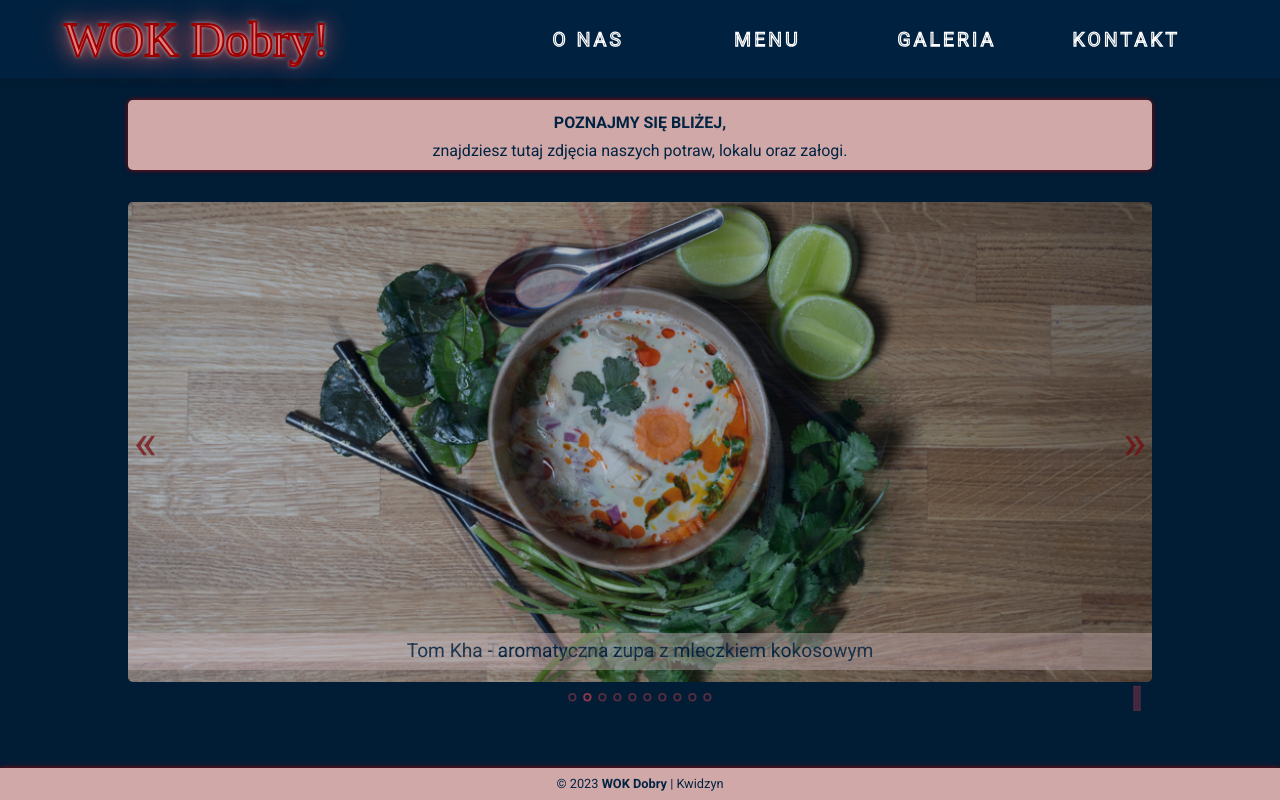
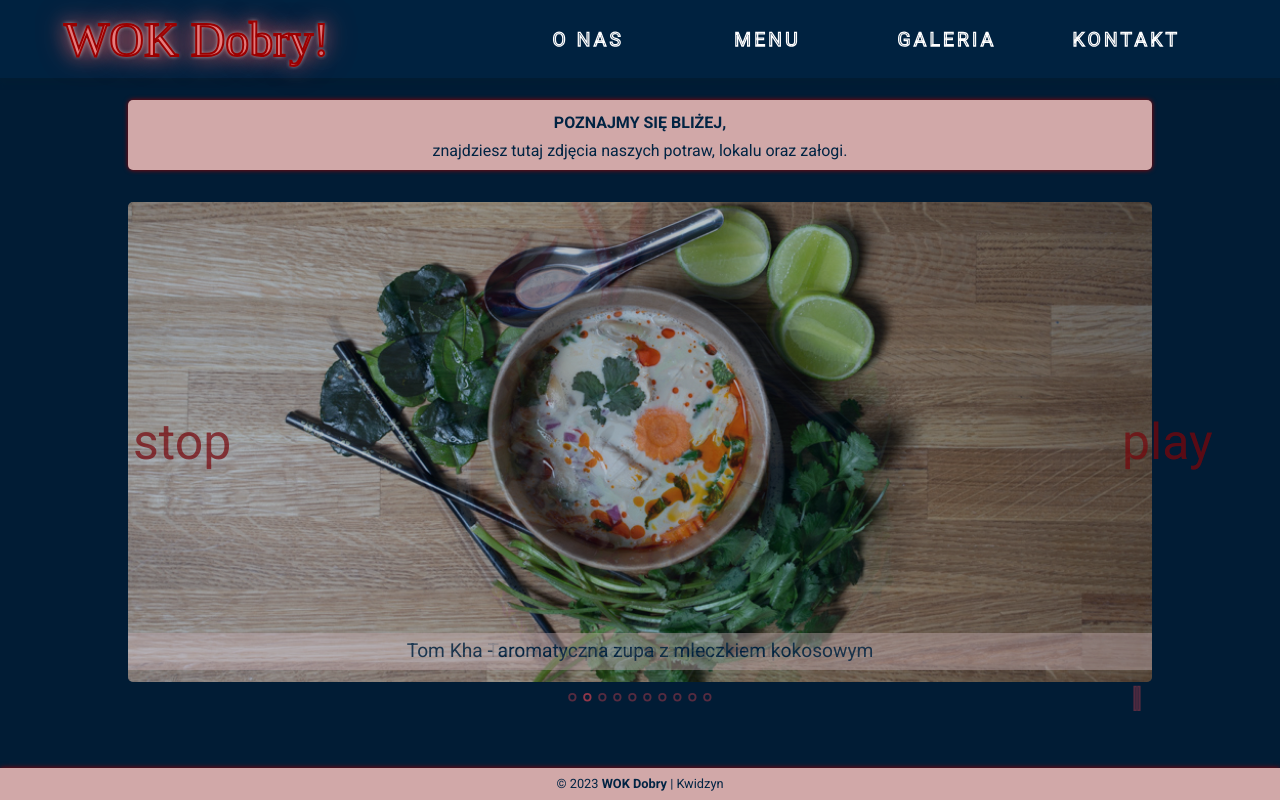
Before and after one commit to PauStrzy/Wok-Dobry_commercial-project, a Vue app: page /gallery in a window 1280 px wide. Built offline with nearby package versions, Linux system fonts and the light colour scheme; a web font is replaced by a local one.

Commit message:
stop and play btns

```diff
--- a/src/views/TheGallery.vue
+++ b/src/views/TheGallery.vue
@@ -13,8 +13,8 @@
               :alt="slides[currentSlide].attr"
             />
             <figcaption>{{ slides[currentSlide].caption }}</figcaption>
-            <div class="arrow-prev" @click="prevImg()"><p>&laquo;</p></div>
-            <div class="arrow-next" @click="nextImg()"><p>&raquo;</p></div>
+            <div class="arrow-prev" @click="prevImg()"><p>stop</p></div>
+            <div class="arrow-next" @click="nextImg()"><p>play</p></div>
           </figure>
         </transition>
       </div>
```
